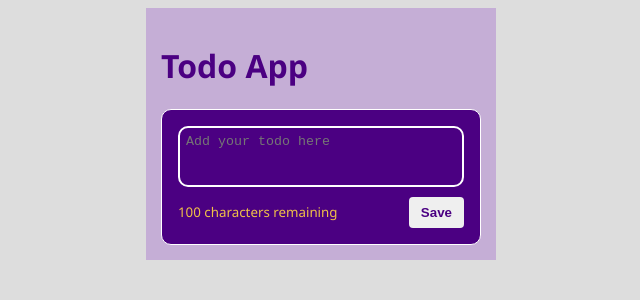
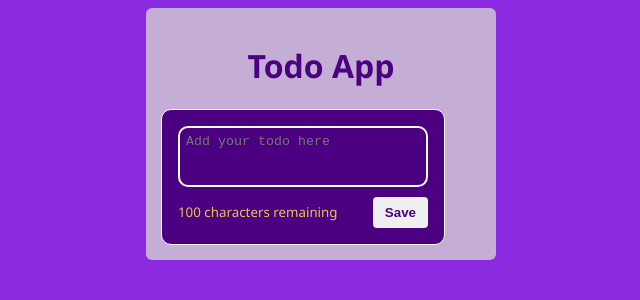
Before and after one commit to Moustafa-Mohammed/Todo-List, a React (Create React App) app: page / in a window 1280 px wide. Shown: the top 300 px of the page, without its empty margins (319-959 px from the left). Built offline with nearby package versions, Linux system fonts and the light colour scheme.

Commit message:
changed some styles

```diff
--- a/src/App.js
+++ b/src/App.js
@@ -1,13 +1,12 @@
 import React, { useState } from "react";
+import AddTodo from "./components/AddTodo"
 import TodosList from "./components/TodosList";
 import SearchBar from "./components/SearchBar";
 import "./index.css";
-import Header from "./Header";
 
 const App = () => {
   const [todos, setTodos] = useState([]);
   const [term, setTerm] = useState("");
-  const [darkMode, setDarkMode] = useState(false);
 
   let id = Math.floor(Math.random() * 10000);
 
@@ -28,15 +27,18 @@ const App = () => {
     setTodos(newTodos);
   };
   return (
-    <div className={`container ${darkMode && "dark-mode"}`}>
-      <Header setDarkMode={setDarkMode} darkMode={darkMode} />
-      {todos.length > 0 && <SearchBar term={term} setTerm={setTerm} />}
+    <>
+      <div className="container">
+        <h1>Todo App</h1>
+        {todos.length > 0 && <SearchBar term={term} setTerm={setTerm} />}
+        <AddTodo addTodoHandler={addTodoHandler} />
+      </div>
       <TodosList
         todos={todos.filter((todo) => todo.text.toLowerCase().includes(term))}
         addTodoHandler={addTodoHandler}
         deleteTodoHandler={deleteTodoHandler}
       />
-    </div>
+    </>
   );
 };
 
--- a/src/Header.js
+++ /dev/null
@@ -1,20 +0,0 @@
-import React from "react";
-
-const Header = ({ darkMode, setDarkMode }) => {
-  return (
-    <div className="header">
-      <h1>Todo App</h1>
-      <div>
-        <span className="dark-toggler"></span>
-        <input
-        className="dark-input"
-          type="checkbox"
-          checked={darkMode}
-          onChange={() => setDarkMode(!darkMode)}
-        />
-      </div>
-    </div>
-  );
-};
-
-export default Header;
--- a/src/components/AddTodo.js
+++ b/src/components/AddTodo.js
@@ -16,6 +16,8 @@ function AddTodo({ addTodoHandler }) {
       setTodoText("");
     }
   };
+
+
 
   return (
     <div className="todo new-todo">
--- a/src/components/TodosList.js
+++ b/src/components/TodosList.js
@@ -1,11 +1,9 @@
 import React from "react";
-import AddTodo from "./AddTodo";
 import Todo from "./Todo";
 
 function TodosList({ todos, addTodoHandler, deleteTodoHandler }) {
   return (
     <div className="todos-list">
-      <AddTodo addTodoHandler={addTodoHandler} />
 
       {todos.map((todo) => {
         return (
--- a/src/index.css
+++ b/src/index.css
@@ -1,6 +1,8 @@
 body {
   background-color: #ddd;
   font-family: "Segoe UI", Tahoma, Geneva, Verdana, sans-serif;
+  background-color: blueviolet;
+  text-align: center;
 }
 .container {
   max-width: 320px;
@@ -8,21 +10,12 @@ body {
   margin-left: auto;
   padding: 15px;
   background-color: rgb(197, 174, 214);
+  border-radius: 6px;
+  text-align: center;
 }
 
-.header {
-  display: flex;
-  justify-content: space-between;
-  align-items: center;
+h1 {
   color: indigo;
-}
-
-.dark-toggler {
-
-}
-
-.dark-input {
-  opacity: 0;
 }
 
 .searchbar-container {
@@ -43,10 +36,13 @@ body {
 }
 
 .todos-list {
-  display: grid;
+  margin: 20px auto;
+  width: 90%;
+  background-color: blueviolet;
+  display: flex;
   gap: 1rem;
-  grid-template-rows: max-content;
-  grid-template-columns: repeat(auto-fit, minmax(250px, 1fr));
+  text-align-last: left;
+  flex-wrap: wrap;
 }
 
 .todo {
@@ -57,6 +53,12 @@ body {
   flex-direction: column;
   justify-content: space-between;
   color: indigo;
+  width: 250px;
+  height: auto;
+}
+
+div.todo:nth-child(odd):not(.new-todo) {
+  background-color: rgb(197, 174, 214);
 }
 
 .todo-footer {
```
